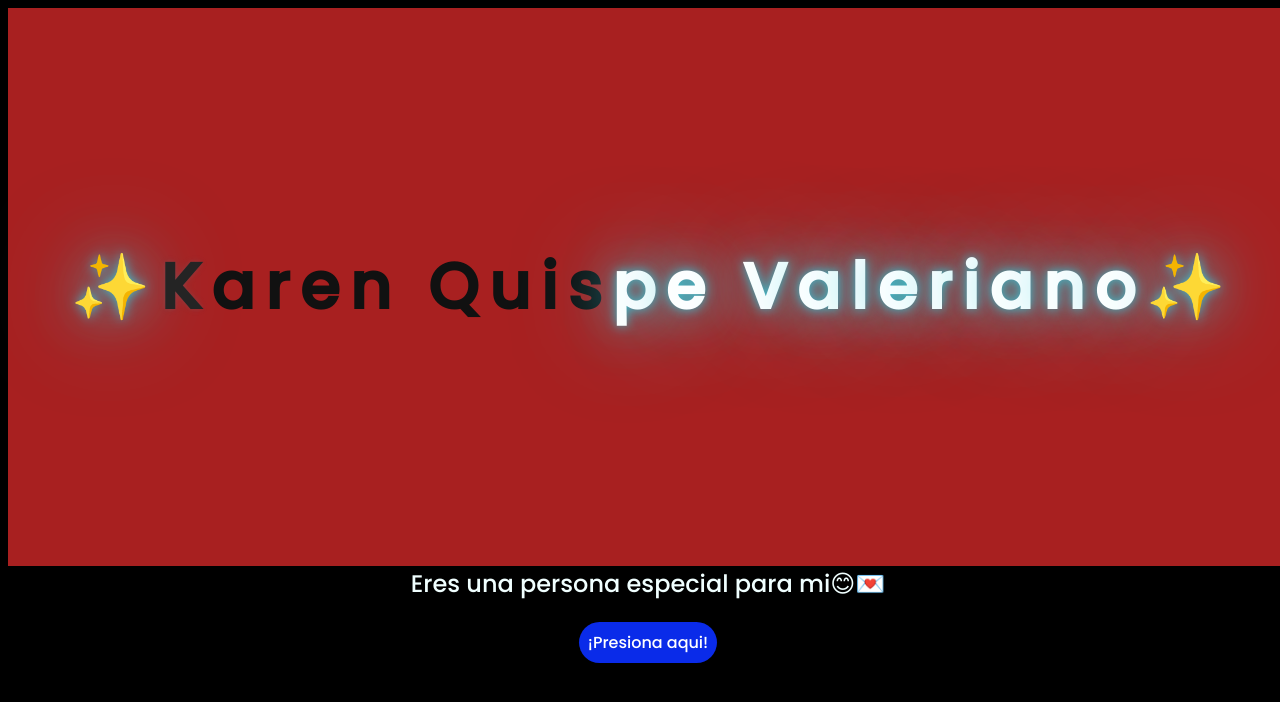
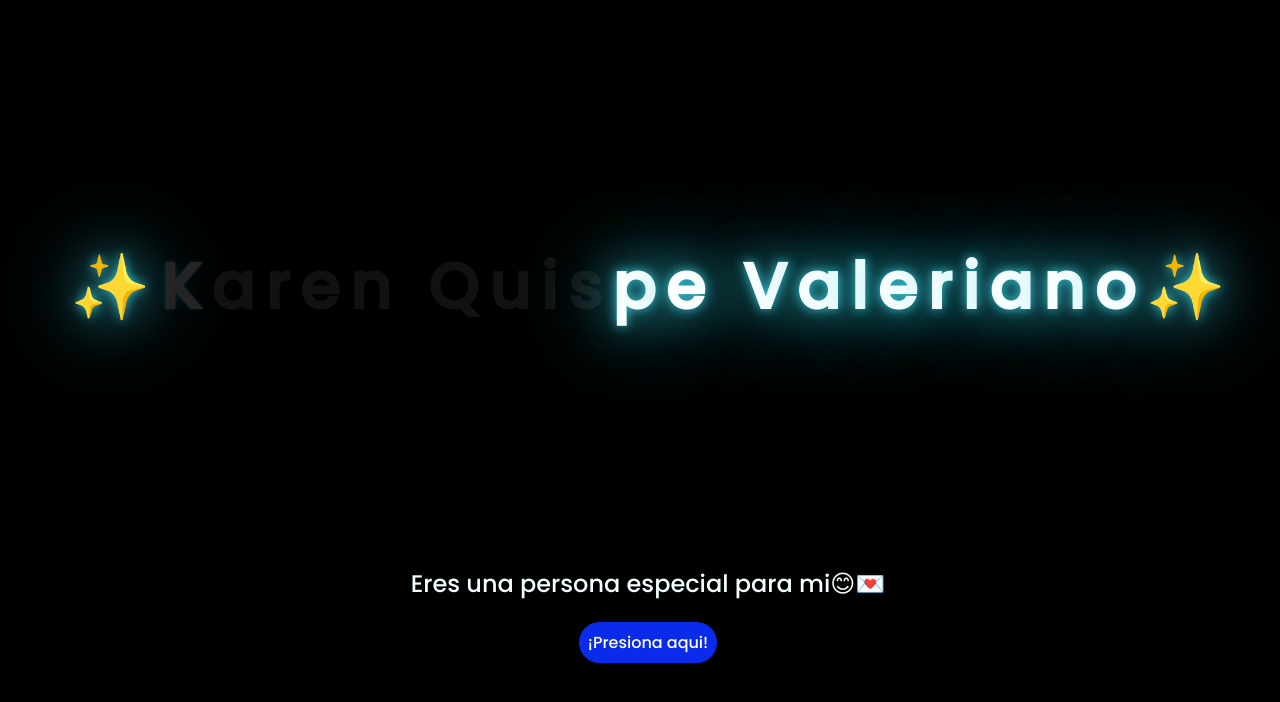
Before and after one commit to cristian2926/Alis, a plain HTML site: page index.html in a window 1280 px wide. Drawn offline with Linux system fonts and the light colour scheme.

Commit message:
Update p.css

```diff
--- a/css/p.css
+++ b/css/p.css
@@ -121,7 +121,7 @@ body{
     align-items: center; /* Centra verticalmente */
     height: 100vh; /* Altura completa de la ventana */
     width: 100vw; /* Ancho completo de la ventana */
-    background-color: rgb(168, 32, 32); /* Color de fondo claro */
+    background-color: black; /* Color de fondo claro */
     padding: 1rem; /* Pequeño relleno para dar espacio en los bordes */
     box-sizing: border-box; /* Asegura que el padding no cause desbordamiento */
 }
```
